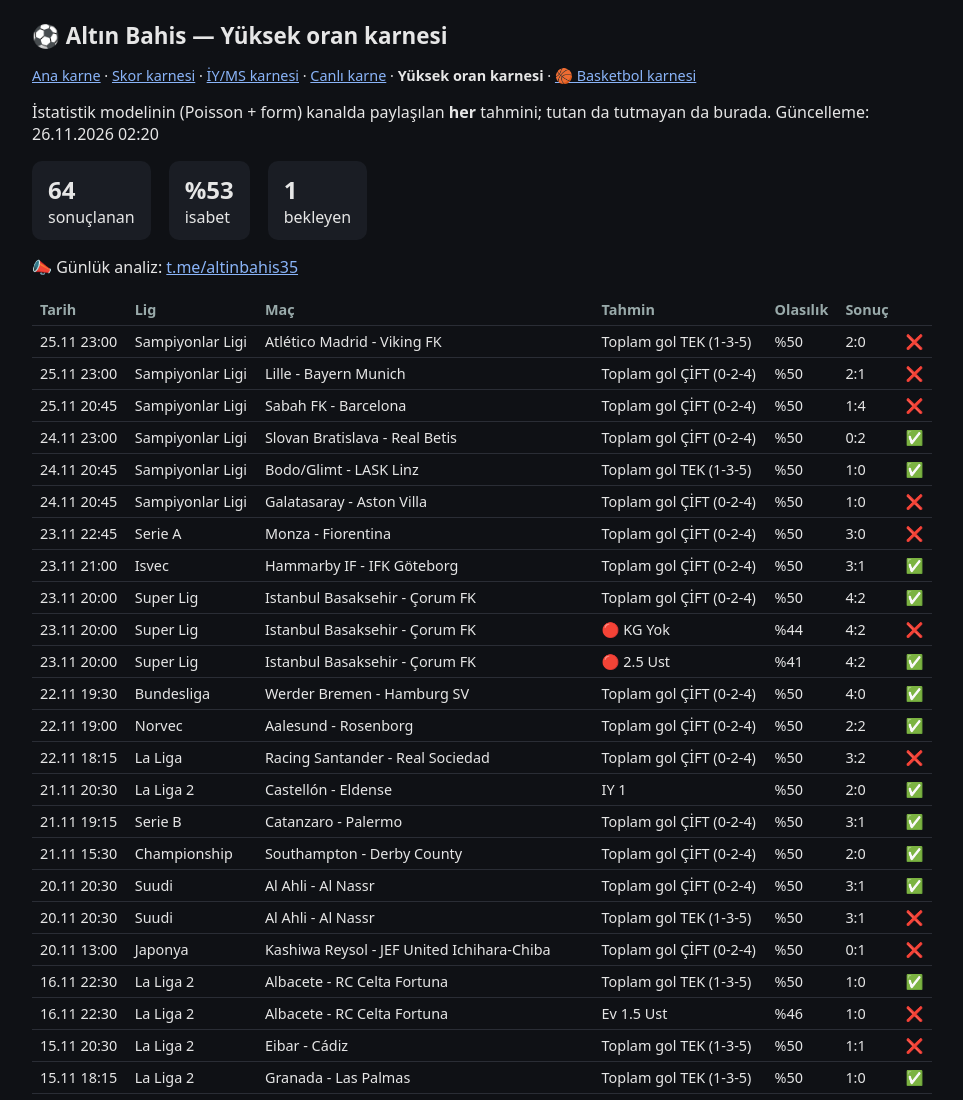
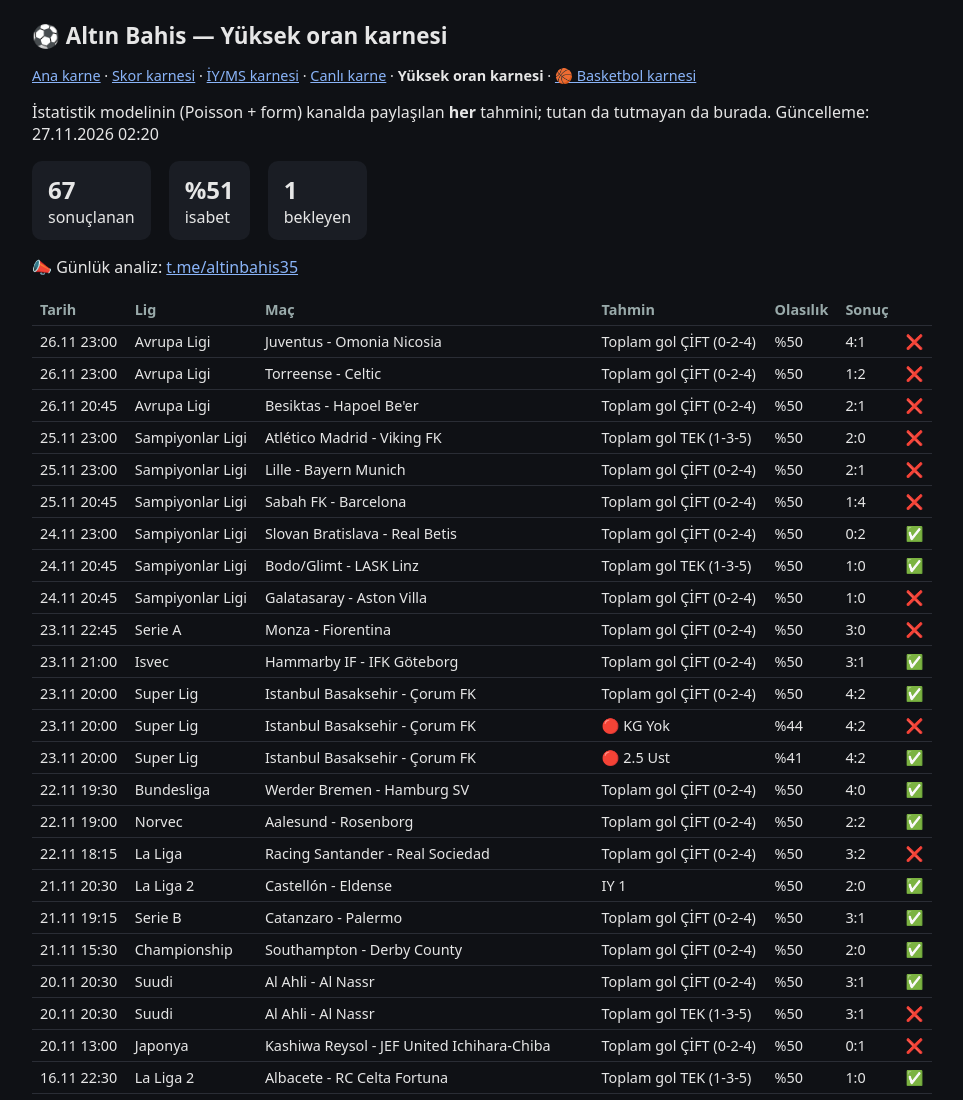
Before and after one commit to Aegean-35/altinbahis-karne, a plain HTML site: page yuksek.html in a window 1280 px wide. Shown: the top 1100 px of the page, without its empty margins (158-1121 px from the left). Drawn offline with Linux system fonts and the light colour scheme.

Commit message:
karne guncelle

```diff
--- a/yuksek.html
+++ b/yuksek.html
@@ -6,10 +6,13 @@ th{color:#9aa}tr.tuttu td:last-child{color:#4caf50}tr.tutmadi td:last-child{colo
 .k{background:#1a1d24;border-radius:10px;padding:12px 16px}.k b{font-size:1.5em;display:block}small{color:#888}a{color:#8ab4f8}.nav{margin:8px 0 14px;font-size:.9em}</style></head><body>
 <h1>⚽ Altın Bahis — Yüksek oran karnesi</h1>
 <div class="nav"><a href="index.html">Ana karne</a> · <a href="skor.html">Skor karnesi</a> · <a href="iyms.html">İY/MS karnesi</a> · <a href="canli.html">Canlı karne</a> · <b>Yüksek oran karnesi</b> · <a href="basket.html">🏀 Basketbol karnesi</a></div>
-<p>İstatistik modelinin (Poisson + form) kanalda paylaşılan <b>her</b> tahmini; tutan da tutmayan da burada. Güncelleme: 26.11.2026 02:20</p>
-<div class="oz"><div class="k"><b>64</b>sonuçlanan</div><div class="k"><b>%53</b>isabet</div><div class="k"><b>1</b>bekleyen</div></div>
+<p>İstatistik modelinin (Poisson + form) kanalda paylaşılan <b>her</b> tahmini; tutan da tutmayan da burada. Güncelleme: 27.11.2026 02:20</p>
+<div class="oz"><div class="k"><b>67</b>sonuçlanan</div><div class="k"><b>%51</b>isabet</div><div class="k"><b>1</b>bekleyen</div></div>
 <p>📣 Günlük analiz: <a href="https://t.me/altinbahis35">t.me/altinbahis35</a></p>
-<table><tr><th>Tarih</th><th>Lig</th><th>Maç</th><th>Tahmin</th><th>Olasılık</th><th>Sonuç</th><th></th></tr><tr class="tutmadi"><td>25.11 23:00</td><td>Sampiyonlar Ligi</td><td>Atlético Madrid - Viking FK</td><td>Toplam gol TEK (1-3-5)</td><td>%50</td><td>2:0</td><td>❌</td></tr>
+<table><tr><th>Tarih</th><th>Lig</th><th>Maç</th><th>Tahmin</th><th>Olasılık</th><th>Sonuç</th><th></th></tr><tr class="tutmadi"><td>26.11 23:00</td><td>Avrupa Ligi</td><td>Juventus - Omonia Nicosia</td><td>Toplam gol ÇİFT (0-2-4)</td><td>%50</td><td>4:1</td><td>❌</td></tr>
+<tr class="tutmadi"><td>26.11 23:00</td><td>Avrupa Ligi</td><td>Torreense - Celtic</td><td>Toplam gol ÇİFT (0-2-4)</td><td>%50</td><td>1:2</td><td>❌</td></tr>
+<tr class="tutmadi"><td>26.11 20:45</td><td>Avrupa Ligi</td><td>Besiktas - Hapoel Be'er</td><td>Toplam gol ÇİFT (0-2-4)</td><td>%50</td><td>2:1</td><td>❌</td></tr>
+<tr class="tutmadi"><td>25.11 23:00</td><td>Sampiyonlar Ligi</td><td>Atlético Madrid - Viking FK</td><td>Toplam gol TEK (1-3-5)</td><td>%50</td><td>2:0</td><td>❌</td></tr>
 <tr class="tutmadi"><td>25.11 23:00</td><td>Sampiyonlar Ligi</td><td>Lille - Bayern Munich</td><td>Toplam gol ÇİFT (0-2-4)</td><td>%50</td><td>2:1</td><td>❌</td></tr>
 <tr class="tutmadi"><td>25.11 20:45</td><td>Sampiyonlar Ligi</td><td>Sabah FK - Barcelona</td><td>Toplam gol ÇİFT (0-2-4)</td><td>%50</td><td>1:4</td><td>❌</td></tr>
 <tr class="tuttu"><td>24.11 23:00</td><td>Sampiyonlar Ligi</td><td>Slovan Bratislava - Real Betis</td><td>Toplam gol ÇİFT (0-2-4)</td><td>%50</td><td>0:2</td><td>✅</td></tr>
```
